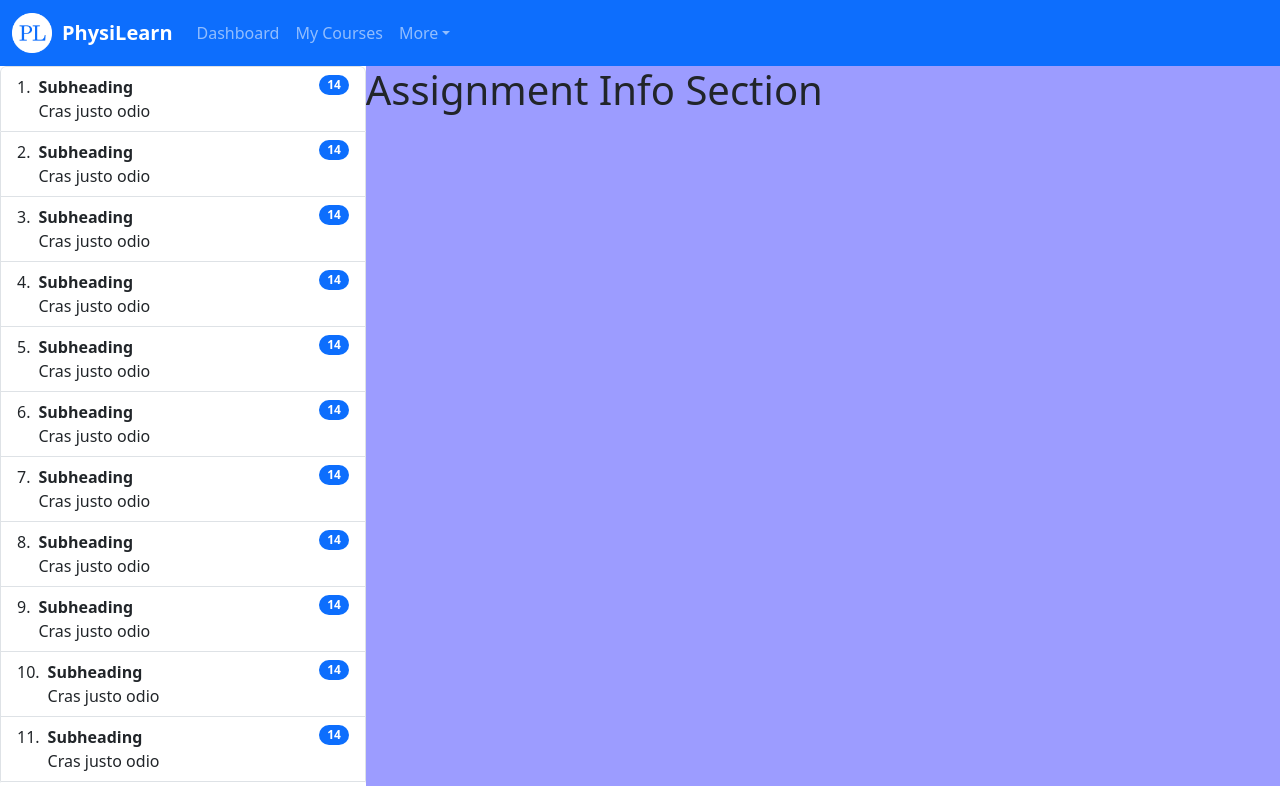
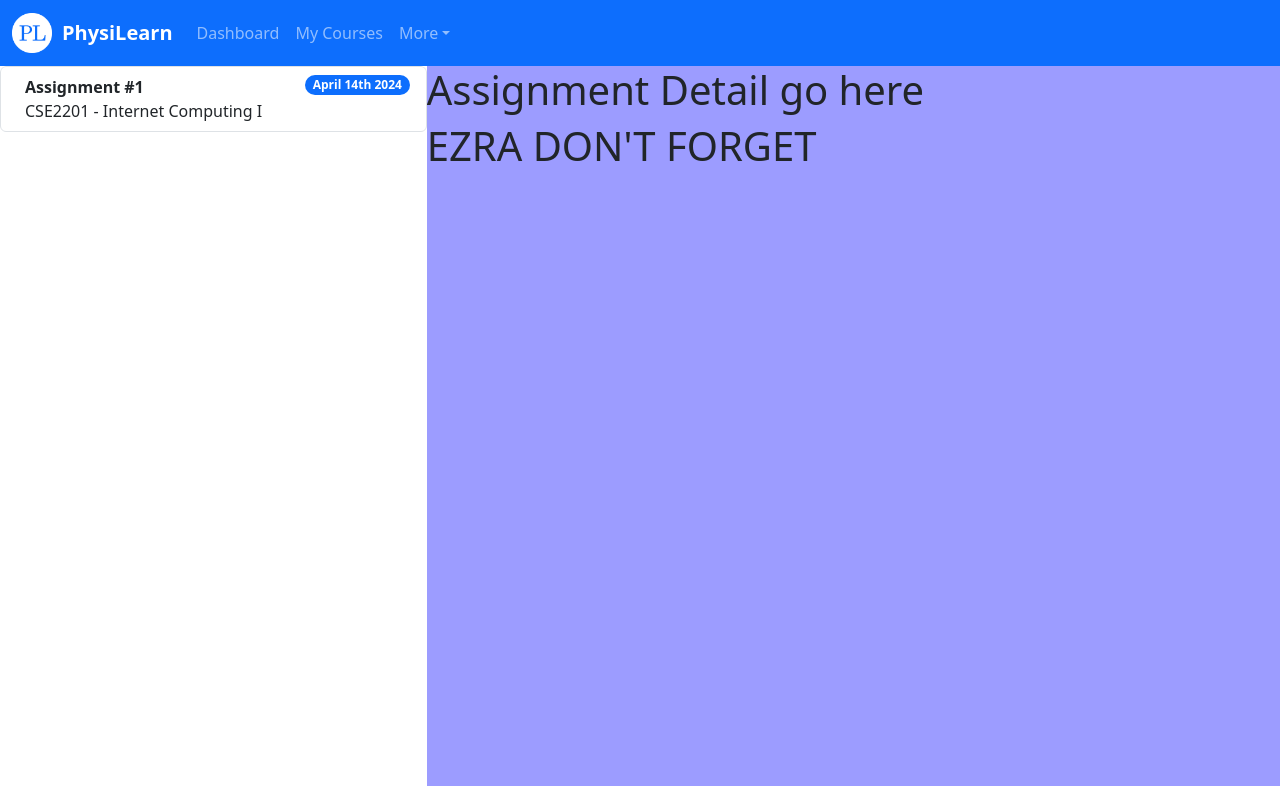
Before and after one commit to xbze3/PhysiLearn, a React (Vite) app in the folder physilearn-frontend/: page /dashboard in a window 1280 px wide. Built offline with nearby package versions, Linux system fonts and the light colour scheme; a web font is replaced by a local one.

Commit message:
Add assignment list item structure

```diff
--- a/physilearn-frontend/src/components-css/AssignmentList.css
+++ b/physilearn-frontend/src/components-css/AssignmentList.css
@@ -1,5 +1,5 @@
 #assignment-list-group {
-    width: 40vw;
+    width: 50vw;
     max-height: 100%;
     overflow-y: auto;
     overflow-x: hidden;
--- a/physilearn-frontend/src/components/AssignmentInfo.tsx
+++ b/physilearn-frontend/src/components/AssignmentInfo.tsx
@@ -3,7 +3,8 @@ import "../components-css/AssignmentInfo.css";
 function AssignmentInfo() {
     return (
         <div id="assignment-info-div">
-            <h1>Assignment Info Section</h1>
+            <h1>Assignment Detail go here</h1>
+            <h1>EZRA DON'T FORGET</h1>
         </div>
     );
 }
--- a/physilearn-frontend/src/components/AssignmentList.tsx
+++ b/physilearn-frontend/src/components/AssignmentList.tsx
@@ -4,185 +4,17 @@ import "../components-css/AssignmentList.css";
 
 function AssignmentList() {
     return (
-        <ListGroup as="ol" numbered id="assignment-list-group">
+        <ListGroup as="ul" id="assignment-list-group">
             <ListGroup.Item
                 as="li"
                 className="d-flex justify-content-between align-items-start assignment-item"
             >
                 <div className="ms-2 me-auto">
-                    <div className="fw-bold">Subheading</div>
-                    Cras justo odio
+                    <div className="fw-bold">Assignment #1</div>
+                    CSE2201 - Internet Computing I
                 </div>
                 <Badge bg="primary" pill>
-                    14
-                </Badge>
-            </ListGroup.Item>
-            <ListGroup.Item
-                as="li"
-                className="d-flex justify-content-between align-items-start"
-            >
-                <div className="ms-2 me-auto">
-                    <div className="fw-bold">Subheading</div>
-                    Cras justo odio
-                </div>
-                <Badge bg="primary" pill>
-                    14
-                </Badge>
-            </ListGroup.Item>
-            <ListGroup.Item
-                as="li"
-                className="d-flex justify-content-between align-items-start"
-            >
-                <div className="ms-2 me-auto">
-                    <div className="fw-bold">Subheading</div>
-                    Cras justo odio
-                </div>
-                <Badge bg="primary" pill>
-                    14
-                </Badge>
-            </ListGroup.Item>
-            <ListGroup.Item
-                as="li"
-                className="d-flex justify-content-between align-items-start"
-            >
-                <div className="ms-2 me-auto">
-                    <div className="fw-bold">Subheading</div>
-                    Cras justo odio
-                </div>
-                <Badge bg="primary" pill>
-                    14
-                </Badge>
-            </ListGroup.Item>
-            <ListGroup.Item
-                as="li"
-                className="d-flex justify-content-between align-items-start"
-            >
-                <div className="ms-2 me-auto">
-                    <div className="fw-bold">Subheading</div>
-                    Cras justo odio
-                </div>
-                <Badge bg="primary" pill>
-                    14
-                </Badge>
-            </ListGroup.Item>
-            <ListGroup.Item
-                as="li"
-                className="d-flex justify-content-between align-items-start"
-            >
-                <div className="ms-2 me-auto">
-                    <div className="fw-bold">Subheading</div>
-                    Cras justo odio
-                </div>
-                <Badge bg="primary" pill>
-                    14
-                </Badge>
-            </ListGroup.Item>
-            <ListGroup.Item
-                as="li"
-                className="d-flex justify-content-between align-items-start"
-            >
-                <div className="ms-2 me-auto">
-                    <div className="fw-bold">Subheading</div>
-                    Cras justo odio
-                </div>
-                <Badge bg="primary" pill>
-                    14
-                </Badge>
-            </ListGroup.Item>
-            <ListGroup.Item
-                as="li"
-                className="d-flex justify-content-between align-items-start"
-            >
-                <div className="ms-2 me-auto">
-                    <div className="fw-bold">Subheading</div>
-                    Cras justo odio
-                </div>
-                <Badge bg="primary" pill>
-                    14
-                </Badge>
-            </ListGroup.Item>
-            <ListGroup.Item
-                as="li"
-                className="d-flex justify-content-between align-items-start"
-            >
-                <div className="ms-2 me-auto">
-                    <div className="fw-bold">Subheading</div>
-                    Cras justo odio
-                </div>
-                <Badge bg="primary" pill>
-                    14
-                </Badge>
-            </ListGroup.Item>
-            <ListGroup.Item
-                as="li"
-                className="d-flex justify-content-between align-items-start"
-            >
-                <div className="ms-2 me-auto">
-                    <div className="fw-bold">Subheading</div>
-                    Cras justo odio
-                </div>
-                <Badge bg="primary" pill>
-                    14
-                </Badge>
-            </ListGroup.Item>
-            <ListGroup.Item
-                as="li"
-                className="d-flex justify-content-between align-items-start"
-            >
-                <div className="ms-2 me-auto">
-                    <div className="fw-bold">Subheading</div>
-                    Cras justo odio
-                </div>
-                <Badge bg="primary" pill>
-                    14
-                </Badge>
-            </ListGroup.Item>
-            <ListGroup.Item
-                as="li"
-                className="d-flex justify-content-between align-items-start"
-            >
-                <div className="ms-2 me-auto">
-                    <div className="fw-bold">Subheading</div>
-                    Cras justo odio
-                </div>
-                <Badge bg="primary" pill>
-                    14
-                </Badge>
-            </ListGroup.Item>
-            <ListGroup.Item
-                as="li"
-                className="d-flex justify-content-between align-items-start"
-            >
-                <div className="ms-2 me-auto">
-                    <div className="fw-bold">Subheading</div>
-                    Cras justo odio
-                </div>
-                <Badge bg="primary" pill>
-                    14
-                </Badge>
-            </ListGroup.Item>
-            <ListGroup.Item
-                as="li"
-                className="d-flex justify-content-between align-items-start"
-            >
-                <div className="ms-2 me-auto">
-                    <div className="fw-bold">Subheading</div>
-                    Cras justo odio
-                </div>
-                <Badge bg="primary" pill>
-                    14
-                </Badge>
-            </ListGroup.Item>
-            <ListGroup.Item
-                as="li"
-                className="d-flex justify-content-between align-items-start"
-            >
-                <div className="ms-2 me-auto">
-                    <div className="fw-bold">Subheading</div>
-                    Cras justo odio
-                </div>
-                <Badge bg="primary" pill>
-                    14
+                    April 14th 2024
                 </Badge>
             </ListGroup.Item>
         </ListGroup>
```
